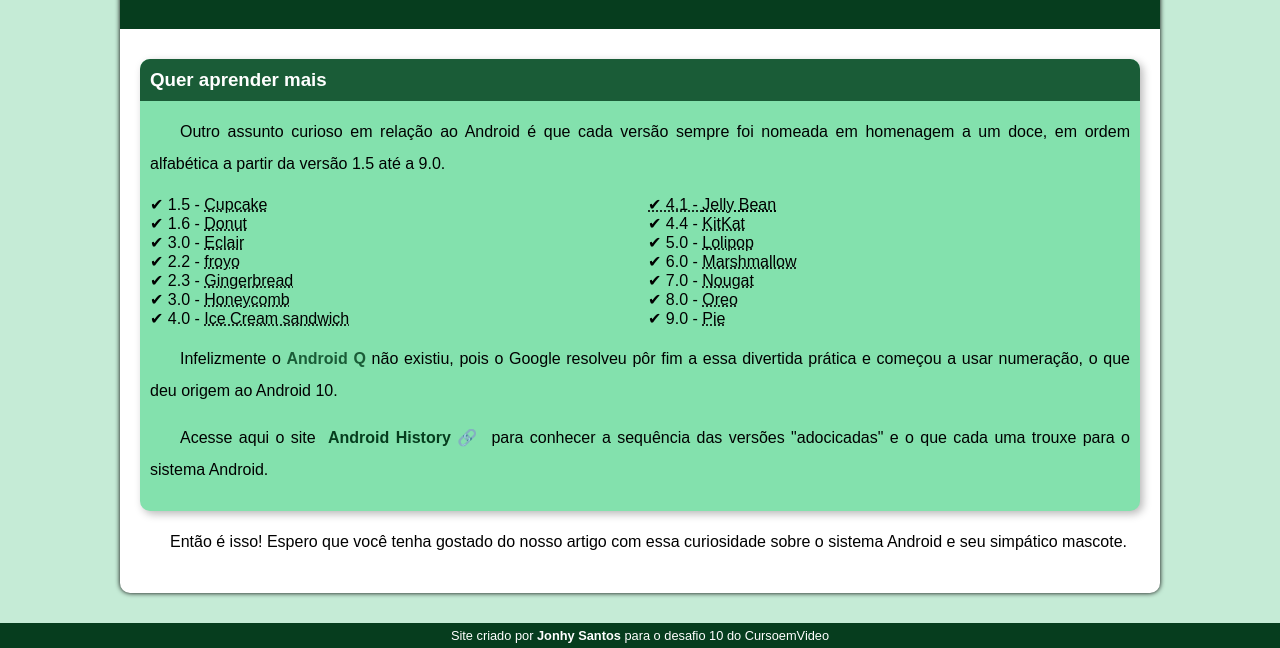
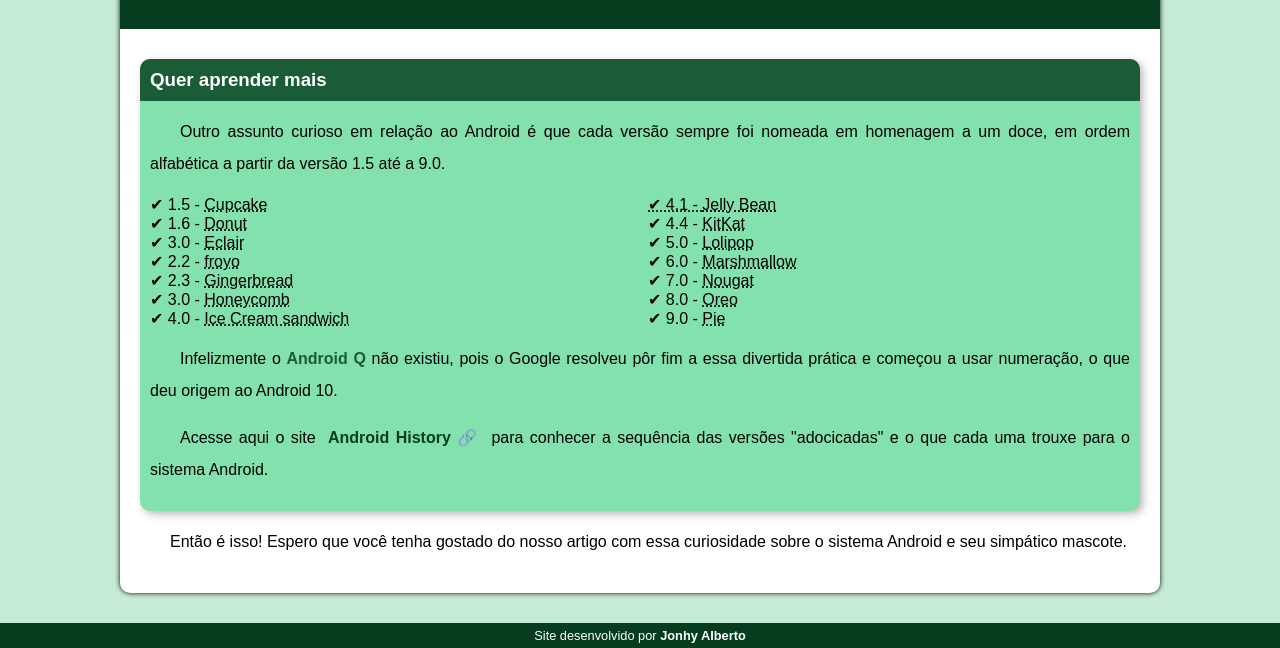
Before and after one commit to jonhysantos/Projeto-android, a plain HTML site: page index.html in a window 1280 px wide. Shown: the part 2405-3053 px from the top of the page. Drawn offline with Linux system fonts and the light colour scheme.

Commit message:
Atualizei o footer

```diff
--- a/index.html
+++ b/index.html
@@ -91,7 +91,7 @@
             </article>
         </main>
             <footer>
-        <p>Site criado por <a href="https://github.com/jonhysantos">Jonhy Santos</a> para o desafio 10 do CursoemVideo</p>
+        <p>Site desenvolvido por <a href="https://github.com/jonhysantos">Jonhy Alberto</p>
             </footer>
 </body>
 </html>
```
